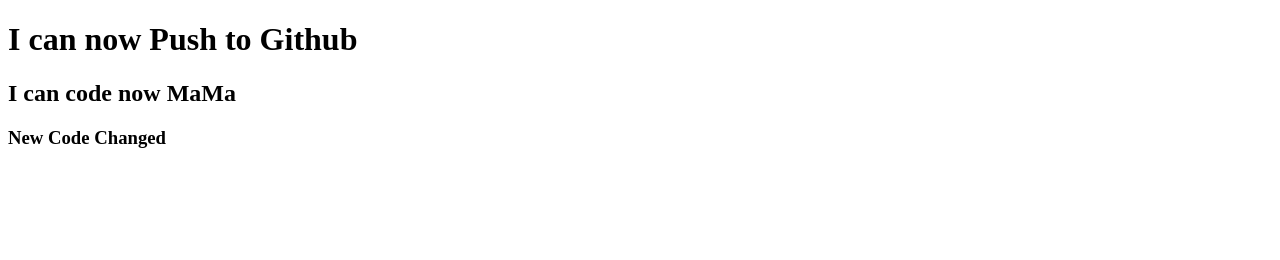
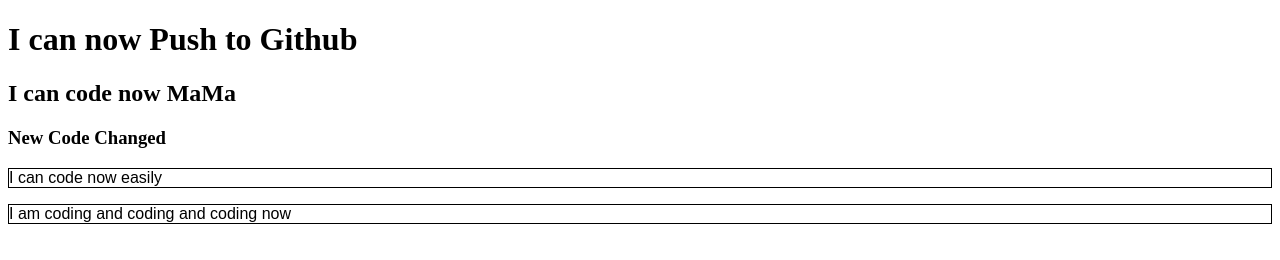
Before and after one commit to safinmansur20201/My-First-Repo, a plain HTML site: page index.html in a window 1280 px wide. Drawn offline with Linux system fonts and the light colour scheme.

Commit message:
added styles

```diff
--- a/index.html
+++ b/index.html
@@ -5,10 +5,13 @@
     <meta http-equiv="X-UA-Compatible" content="IE=edge">
     <meta name="viewport" content="width=device-width, initial-scale=1.0">
     <title>My First Github Repo</title>
+    <link rel="stylesheet" href="style.css">
 </head>
 <body>
     <h1>I can now Push to Github</h1>
     <h2>I can code now MaMa</h2>
     <h3>New Code Changed</h3>
+    <p>I can code now easily</p>
+    <p>I am coding and coding and coding now</p>
 </body>
 </html>
--- /dev/null
+++ b/style.css
@@ -0,0 +1,5 @@
+P {
+    font-color: indigo;
+    font-family: Arial, Helvetica, sans-serif;
+    border: 1px solid black;
+}
```
Also changed, not shown: 1 other file.
